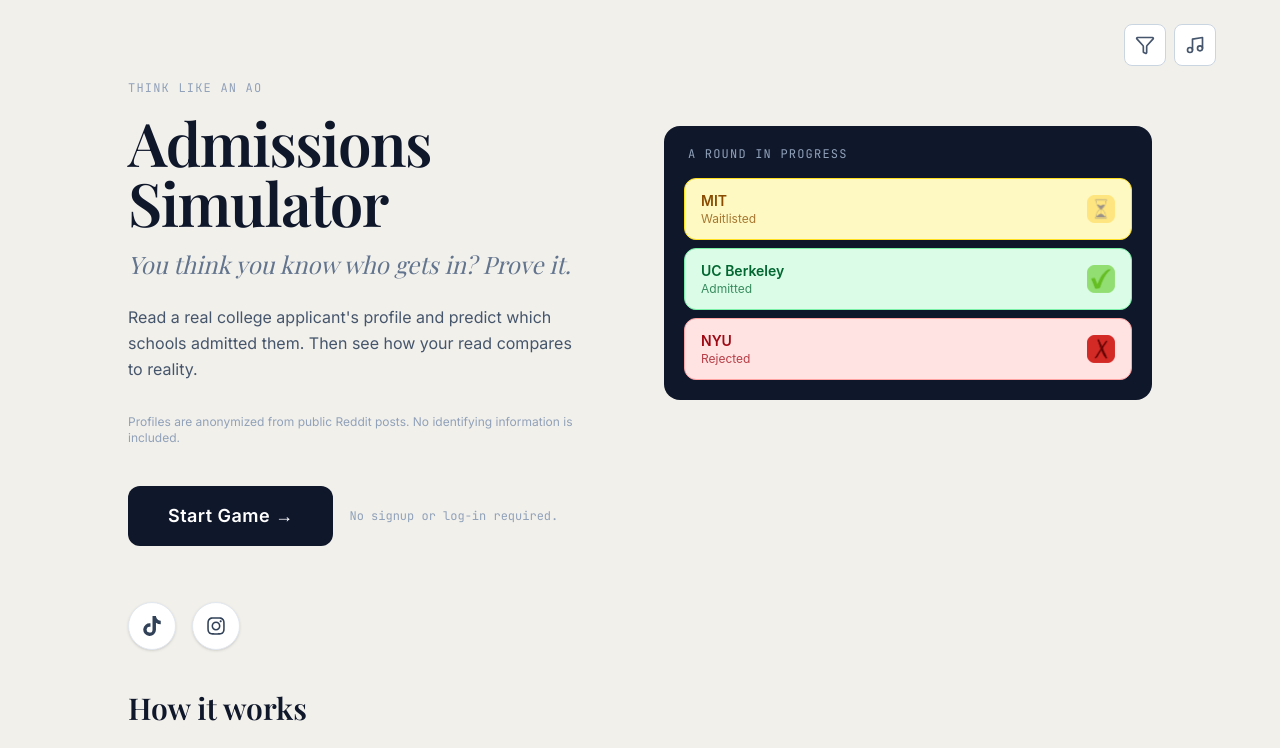
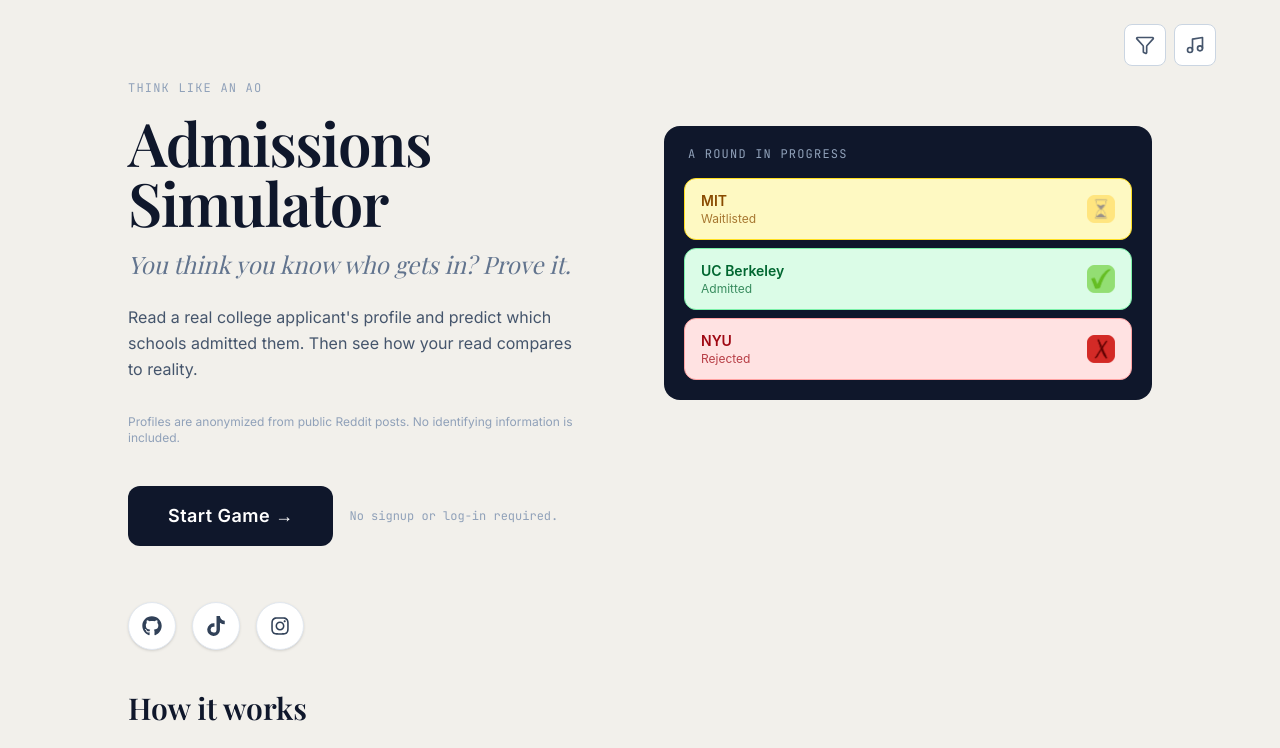
Before and after one commit to saatvikKundoor/Admissions-Simulator, a React (Vite) app: page / in a window 1280 px wide. Shown: the top 748 px of the page. Built offline with nearby package versions, Linux system fonts and the light colour scheme; no server answers; the database is empty; a web font is replaced by a local one; what uisfx would draw is missing.

Commit message:
Add Github to SocialLinks

```diff
--- a/src/components/SocialLinks.jsx
+++ b/src/components/SocialLinks.jsx
@@ -2,6 +2,12 @@
 import { playToggleClick, playHover } from '../lib/uiSfx'
 
 const SOCIALS = [
+  {
+    name: 'GitHub',
+    href: 'https://github.com/saatvikKundoor/Admissions-Simulator',
+    viewBox: '0 0 496 512',
+    path: 'M165.9 397.4c0 2-2.3 3.6-5.2 3.6-3.3.3-5.6-1.3-5.6-3.6 0-2 2.3-3.6 5.2-3.6 3-.3 5.6 1.3 5.6 3.6zm-31.1-4.5c-.7 2 1.3 4.3 4.3 4.9 2.6 1 5.6 0 6.2-2s-1.3-4.3-4.3-5.2c-2.6-.7-5.5.3-6.2 2.3zm44.2-1.7c-2.9.7-4.9 2.6-4.6 4.9.3 2 2.9 3.3 5.9 2.6 2.9-.7 4.9-2.6 4.6-4.6-.3-1.9-3-3.2-5.9-2.9zM244.8 8C106.1 8 0 113.3 0 252c0 110.9 69.8 205.8 169.5 239.2 12.8 2.3 17.3-5.6 17.3-12.1 0-6.2-.3-40.4-.3-61.4 0 0-70 15-84.7-29.8 0 0-11.4-29.1-27.8-36.6 0 0-22.9-15.7 1.6-15.4 0 0 24.9 2 38.6 25.8 21.9 38.6 58.6 27.5 72.9 20.9 2.3-16 8.8-27.1 16-33.7-55.9-6.2-112.3-14.3-112.3-110.5 0-27.5 7.6-41.3 23.6-58.9-2.6-6.5-11.1-33.3 2.6-67.9 0 0 21.2-6.8 69.5 25.8 20-5.6 41.5-8.5 62.8-8.5s42.8 2.9 62.8 8.5c48.3-32.9 69.5-25.8 69.5-25.8 13.7 34.6 5.2 61.4 2.6 67.9 16 17.7 25.8 31.5 25.8 58.9 0 96.5-58.9 104.2-114.8 110.5 9.2 7.9 17 22.9 17 46.4 0 33.7-.3 75.4-.3 83.6 0 6.5 4.6 14.4 17.3 12.1C428.2 457.8 496 362.9 496 252 496 113.3 383.5 8 244.8 8zM97.2 352.9c-1.3 1-1 3.3.7 5.2 1.6 1.6 3.9 2.3 5.2 1 1.3-1 1-3.3-.7-5.2-1.6-1.6-3.9-2.3-5.2-1zm-10.8-8.1c-.7 1.3.3 2.9 2.3 3.9 1.6 1 3.6.7 4.3-.7.7-1.3-.3-2.9-2.3-3.9-2-.6-3.6-.3-4.3.7zm32.4 35.6c-1.6 1.3-1 4.3 1.3 6.2 2.3 2.3 5.2 2.6 6.5 1 1.3-1.3.7-4.3-1.3-6.2-2.2-2.3-5.2-2.6-6.5-1zm-11.4-14.7c-1.6 1-1.6 3.6 0 5.9 1.6 2.3 4.3 3.3 5.6 2.3 1.6-1.3 1.6-3.9 0-6.2-1.4-2.3-4-3.3-5.6-2Callout focus.',
+  },
   {
     name: 'TikTok',
     href: 'https://www.tiktok.com/@tldr.tech',
```
